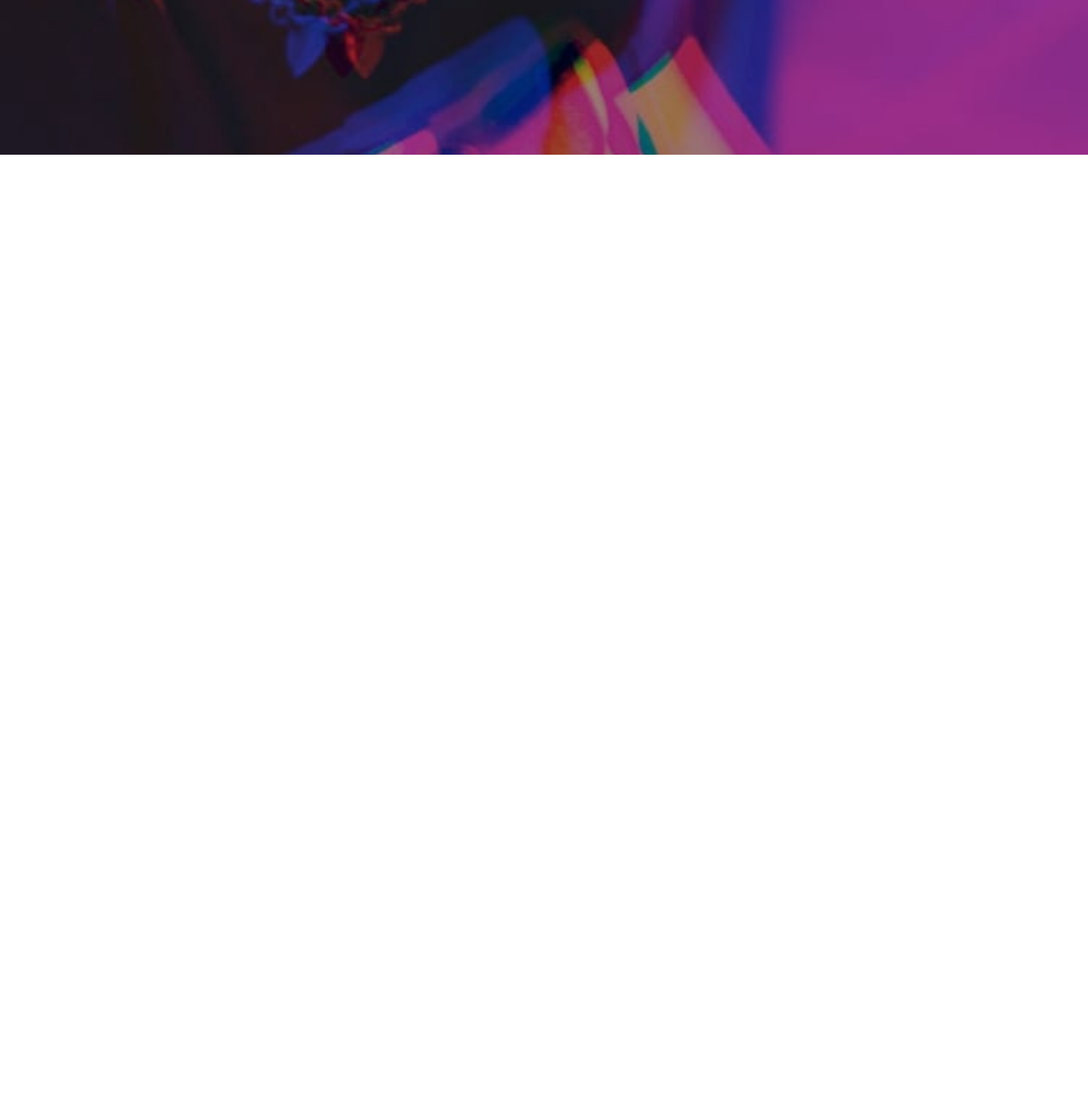
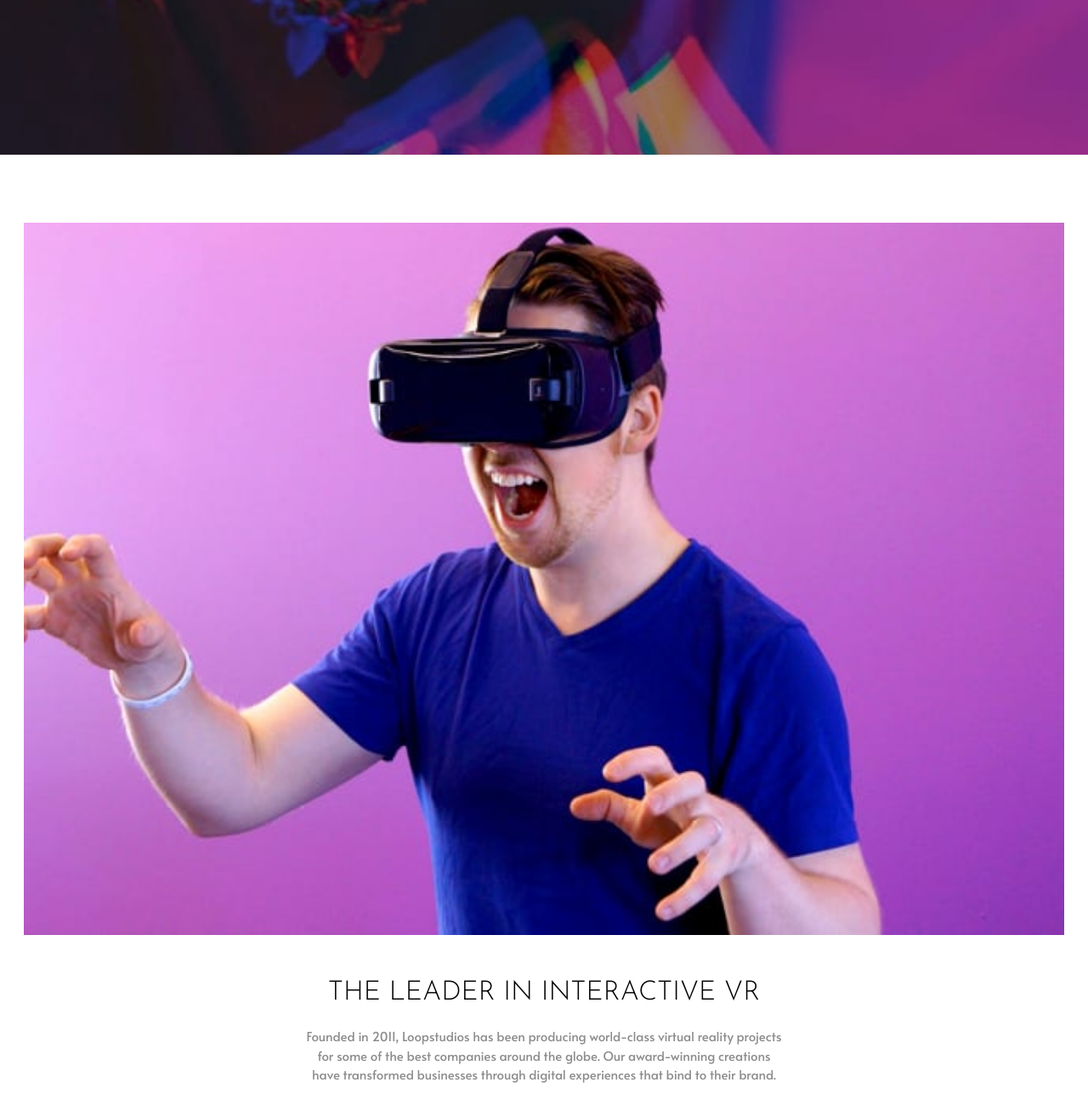
Before and after one commit to limsael/loopstudios-landing-page, a plain HTML site: page index.html in a window 1280 px wide. Shown: the part 618-1918 px from the top of the page at 85% size. Before the commit the page ends 800 px from the top, so only its background shows below. Drawn offline with Linux system fonts and the light colour scheme.

Commit message:
Add about section with styling and integrate into main layout

```diff
--- a/index.html
+++ b/index.html
@@ -75,7 +75,28 @@
       </section>
     </div>
 
-    <main class="main"></main>
+    <main class="main">
+      <section class="about">
+        <div class="about__interaction">
+          <img
+            src="./images/mobile/image-interactive.jpg"
+            alt="Player playing with a VR Headset."
+            class="about__image"
+          />
+        </div>
+
+        <div class="">
+          <h2 class="about__title">The leader in interactive VR</h2>
+
+          <p class="about__description">
+            Founded in 2011, Loopstudios has been producing world-class virtual
+            reality projects for some of the best companies around the globe.
+            Our award-winning creations have transformed businesses through
+            digital experiences that bind to their brand.
+          </p>
+        </div>
+      </section>
+    </main>
 
     <footer class="footer"></footer>
 
--- a/main.scss
+++ b/main.scss
@@ -1,3 +1,4 @@
 @use "./scss/components/general.scss";
 @use "./scss/components/header.scss";
 @use "./scss/components/hero.scss";
+@use "./scss/components/about.scss";
--- a/scss/abstracts/_colors.scss
+++ b/scss/abstracts/_colors.scss
@@ -3,6 +3,7 @@
 $white: hsl(0, 0%, 100%);
 $black: hsl(0, 0%, 0%);
 $grey-200: hsl(0, 0%, 85%);
+$medium-grey: hsl(0, 0%, 55%);
 
 // Neutral colors
 $grey-100: hsl(0, 0%, 95%);
--- /dev/null
+++ b/scss/components/about.scss
@@ -0,0 +1,31 @@
+@use "../abstracts";
+
+.about {
+  margin-block-start: 5rem;
+  margin-block-end: 1.5rem;
+  padding: 0 1.75rem;
+
+  &__image {
+    width: 100%;
+    margin-block-end: 1.5rem;
+  }
+
+  &__title {
+    text-transform: uppercase;
+    font-weight: abstracts.$font-weight;
+    font-size: abstracts.$font-size-xlarge;
+    color: abstracts.$black;
+    margin-block: 1.5rem;
+    margin-inline: auto;
+    text-align: center;
+  }
+
+  &__description {
+    font-family: abstracts.$font-family-alata;
+    color: abstracts.$medium-grey;
+    margin-inline: auto;
+    text-align: center;
+    line-height: 1.5;
+    max-width: 35rem;
+  }
+}
```
Also changed, not shown: assets/css/style.css.
